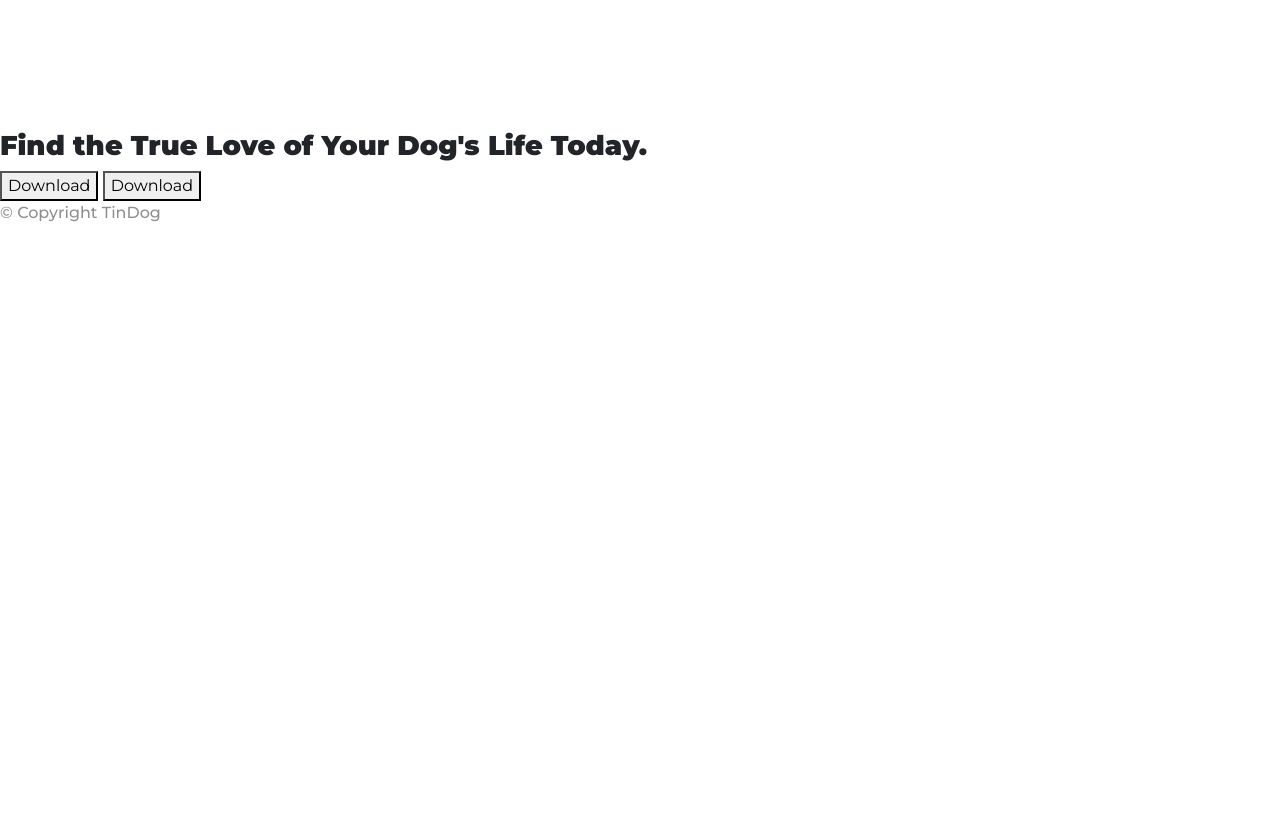
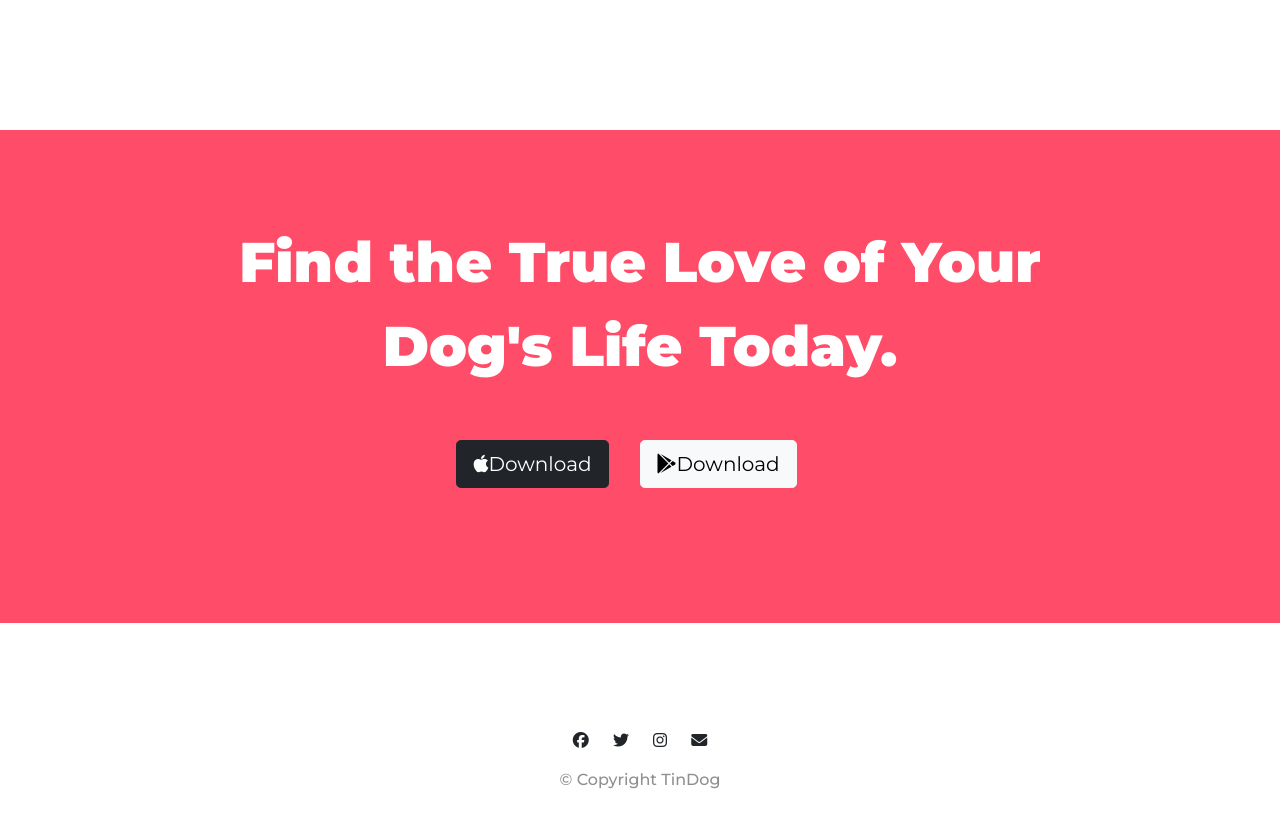
Before and after one commit to aakriti129/webd-tindog-angu, a plain HTML site: page index.html in a window 1280 px wide. Shown: the part 2452-3280 px from the top of the page. Before the commit the page ends 2693 px from the top, so only its background shows below. Drawn offline with nearby package versions, Linux system fonts and the light colour scheme.

Commit message:
Add files via upload

```diff
--- a/css/styles.css
+++ b/css/styles.css
@@ -1,13 +1,6 @@
 body{
   font-family: "Montserrat";
-}
-#title{
-  background-color: #ff4c68;
-  color: #fff;
-}
-.container-fluid{
-  padding: 3% 15% 7%;
-
+  text-align: center;
 }
 h1 {  font-family: 'Montserrat', sans-serif;  font-size: 3.5rem;  line-height: 1.5;  font-weight: 900;}
 h2{
@@ -25,6 +18,17 @@
   color: #8f8f8f;
   font-weight: 500;
 }
+
+#title{
+  background-color: #ff4c68;
+  color: #fff;
+  text-align: left;
+}
+.container-fluid{
+  padding: 3% 15% 7%;
+
+}
+
 
 /* Navigation bar */
 .navbar{
@@ -62,7 +66,6 @@
 
 }
 .feature-box{
-  text-align: center;
   padding: 5%;
 }
 .icon{
@@ -75,8 +78,6 @@
 
 /* testimonial section */
 #testimonials{
-
-  text-align: center;
   background-color: #ef8172;
   color: #fff;
 
@@ -91,7 +92,6 @@
 }
 #press{
   background-color: #ef8172;
-  text-align: center;
   padding-bottom: 3%;
 }
 .press-logo{
@@ -102,10 +102,32 @@
 /* Pricing Section */
 #pricing{
   padding: 100px;
-  text-align: center;
 }
 .pricing-column{
   padding: 3% 2%;
+}
+
+/* cta */
+#cta{
+ background-color: #ff4c68;
+ color: #fff;
+ padding: 7% 15%;
+}
+.cta-heading{
+  font-family: 'Montserrat',sans-serif;
+  font-weight: 900;
+  font-size: 3.5rem;
+  line-height: 1.5;
+
+}
+
+/* footer section */
+#footer{
+  padding: 7% 15%;
+}
+
+.social-icon{
+  margin: 20px 10px;
 }
 @media (max-width: 1028px) {
   #title{
--- a/index.html
+++ b/index.html
@@ -44,19 +44,19 @@
 
         <li class="nav-item">
 
-          <a class="nav-link" href="">Contact</a>
+          <a class="nav-link" href="#footer">Contact</a>
 
         </li>
 
         <li class="nav-item">
 
-          <a class="nav-link" href="">Pricing</a>
+          <a class="nav-link" href="#pricing">Pricing</a>
 
         </li>
 
         <li class="nav-item">
 
-          <a class="nav-link" href="">Download</a>
+          <a class="nav-link" href="#cta">Download</a>
 
         </li>
 
@@ -233,9 +233,9 @@
 
   <section id="cta">
 
-    <h3>Find the True Love of Your Dog's Life Today.</h3>
-    <button type="button">Download</button>
-    <button type="button">Download</button>
+    <h3 class="cta-heading">Find the True Love of Your Dog's Life Today.</h3>
+    <button class="btn btn-lg btn-dark download-button"type="button"><i class="fa-brands fa-apple"></i>Download</button>
+    <button class="btn btn-lg btn-light download-button"type="button"><i class="fa-brands fa-google-play"></i>Download</button>
 
   </section>
 
@@ -243,7 +243,10 @@
   <!-- Footer -->
 
   <footer id="footer">
-
+   <i class="social-icon fa-brands fa-facebook"></i>
+   <i class="social-icon fa-brands fa-twitter"></i>
+   <i class="social-icon fa-brands fa-instagram"></i>
+   <i class="social-icon fa-solid fa-envelope"></i>
     <p>© Copyright TinDog</p>
 
   </footer>
```
